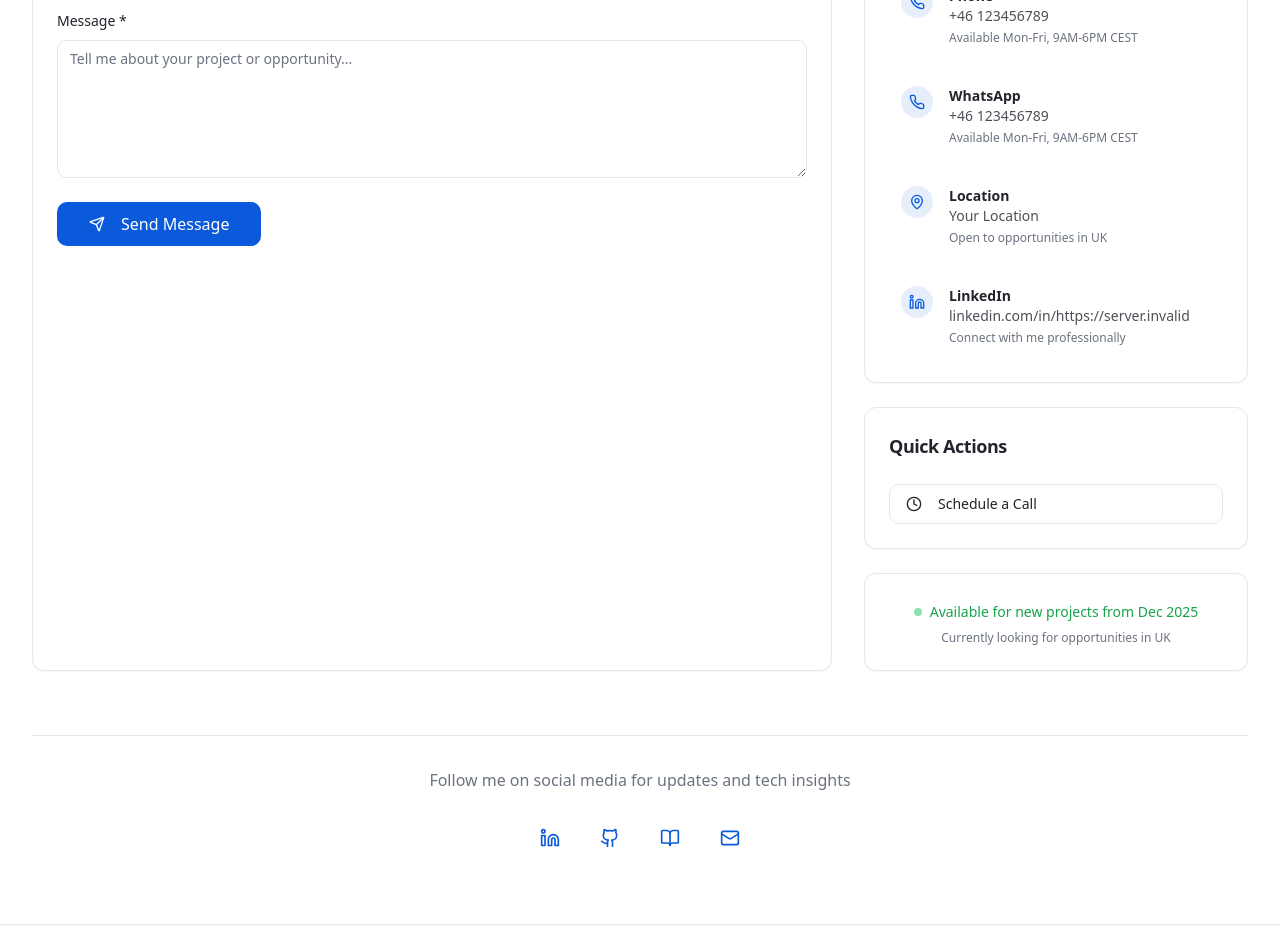
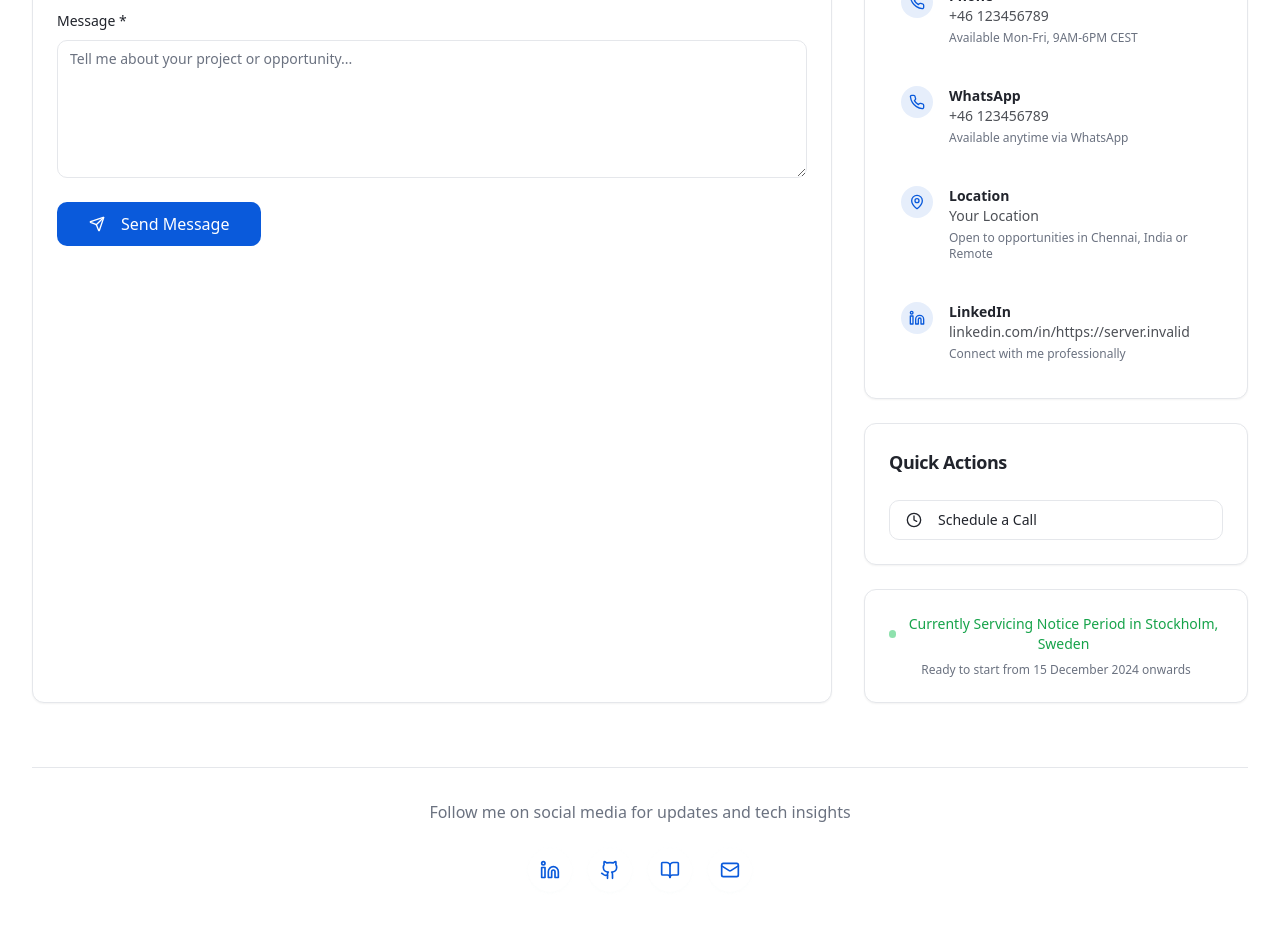
Before and after one commit to deepak-sekarbabu-coder/sekars-digital-canvas, a React (Vite) app: page / in a window 1280 px wide. Shown: the part 9240-10167 px from the top of the page. Built offline with nearby package versions, Linux system fonts and the light colour scheme; no server answers.

Commit message:
fix: Update contact information and descriptions in Contact and Hero components

```diff
--- a/src/components/Contact.tsx
+++ b/src/components/Contact.tsx
@@ -135,14 +135,14 @@ const Contact = () => {
       label: 'WhatsApp',
       value: import.meta.env.VITE_WHATSAPP_NUMBER || '',
       href: `tel:${import.meta.env.VITE_WHATSAPP_NUMBER || ''}`,
-      description: 'Available Mon-Fri, 9AM-6PM CEST',
+      description: 'Available anytime via WhatsApp',
     },
     {
       icon: MapPin,
       label: 'Location',
       value: import.meta.env.VITE_LOCATION || 'Your Location',
       href: '#',
-      description: 'Open to opportunities in UK',
+      description: 'Open to opportunities in Chennai, India or Remote',
     },
     {
       icon: Linkedin,
@@ -363,11 +363,11 @@ const Contact = () => {
                     <div className="mb-2 inline-flex items-center gap-2 text-green-600 dark:text-green-400">
                       <div className="h-2 w-2 animate-pulse rounded-full bg-green-500" />
                       <span className="text-sm font-medium">
-                        Available for new projects from Dec 2025
+                        Currently Servicing Notice Period in Stockholm, Sweden
                       </span>
                     </div>
                     <p className="text-xs text-muted-foreground">
-                      Currently looking for opportunities in UK
+                      Ready to start from 15 December 2024 onwards
                     </p>
                   </CardContent>
                 </Card>
--- a/src/components/Hero.tsx
+++ b/src/components/Hero.tsx
@@ -173,12 +173,12 @@ const Hero = () => {
               <BookOpen className="h-5 w-5 text-primary" />
             </motion.a>
             <motion.a
-              href="mailto:deepak.sekarbabu@tcs.com"
+              href="mailto:deepakinmail@gmail.com"
               className="rounded-full bg-card p-3 shadow-card"
               whileHover={{ scale: 1.15, y: -2, boxShadow: 'var(--shadow-hover)' }}
               whileTap={{ scale: 0.95 }}
               transition={{ type: 'spring', stiffness: 300 }}
-              aria-label="Send email to deepak.sekarbabu@tcs.com"
+              aria-label="Send email to deepakinmail@gmail.com"
             >
               <Mail className="h-6 w-6 text-primary" />
             </motion.a>
--- a/src/components/SEO/StructuredData.tsx
+++ b/src/components/SEO/StructuredData.tsx
@@ -70,7 +70,7 @@ const StructuredData = ({ type = 'person' }: StructuredDataProps) => {
             name: 'Anna University',
           },
         ],
-        email: import.meta.env.VITE_CONTACT_EMAIL || 'deepak.sekarbabu@tcs.com',
+        email: import.meta.env.VITE_CONTACT_EMAIL || 'deepakinmail@gmail.com',
         telephone: import.meta.env.VITE_PHONE_NUMBER,
         address: {
           '@type': 'PostalAddress',
```
